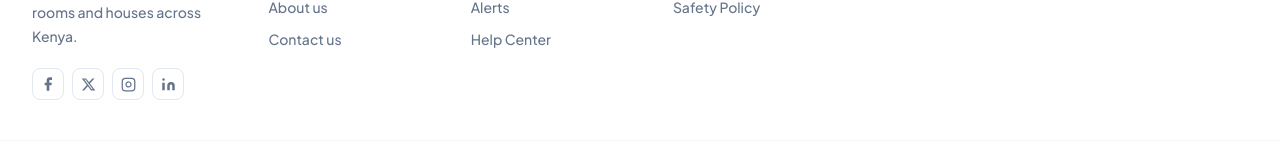
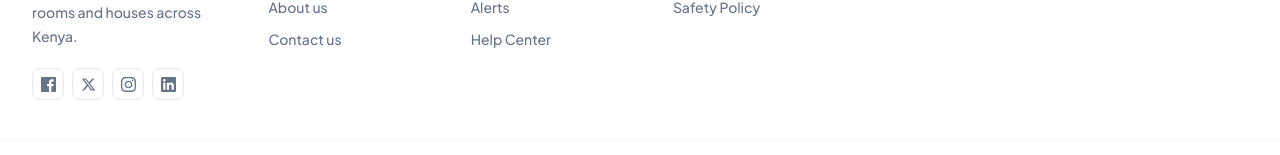
Before and after one commit to brolince-larry/staylynk-rentalmanagement_frontend_public_hunters, a React (Vite) app: page /about in a window 1280 px wide. Shown: the part 2119-2274 px from the top of the page. Built offline with nearby package versions, Linux system fonts and the light colour scheme; no server answers.

Commit message:
fix: point footer social icons to real profiles with brand-accurate SVGs

```diff
--- a/src/components/layout/PublicFooter.tsx
+++ b/src/components/layout/PublicFooter.tsx
@@ -35,16 +35,16 @@
 const socialLinks = [
   {
     label: 'Facebook',
-    href: '#',
+    href: 'https://facebook.com/profile.php?id=61592438087284',
     icon: (
-      <svg width="16" height="16" viewBox="0 0 24 24" fill="currentColor" aria-hidden="true">
-        <path d="M18 2h-3a5 5 0 00-5 5v3H7v4h3v8h4v-8h3l1-4h-4V7a1 1 0 011-1h3z" />
+      <svg width="15" height="15" viewBox="0 0 24 24" fill="currentColor" aria-hidden="true">
+        <path d="M22.675 0h-21.35c-.732 0-1.325.593-1.325 1.325v21.351c0 .731.593 1.324 1.325 1.324h11.495v-9.294h-3.128v-3.622h3.128v-2.671c0-3.1 1.893-4.788 4.659-4.788 1.325 0 2.463.098 2.795.142v3.24l-1.918.001c-1.504 0-1.795.715-1.795 1.763v2.313h3.587l-.467 3.622h-3.12v9.293h6.116c.73 0 1.323-.593 1.323-1.324v-21.35c0-.732-.593-1.325-1.325-1.325z" />
       </svg>
     ),
   },
   {
     label: 'X / Twitter',
-    href: '#',
+    href: 'https://x.com/Staylynkkenya',
     icon: (
       <svg width="15" height="15" viewBox="0 0 24 24" fill="currentColor" aria-hidden="true">
         <path d="M18.244 2.25h3.308l-7.227 8.26 8.502 11.24H16.17l-5.214-6.817L4.99 21.75H1.68l7.73-8.835L1.254 2.25H8.08l4.713 6.231zm-1.161 17.52h1.833L7.084 4.126H5.117z" />
@@ -53,22 +53,19 @@
   },
   {
     label: 'Instagram',
-    href: '#',
+    href: 'https://instagram.com/staylynk.ke',
     icon: (
-      <svg width="15" height="15" viewBox="0 0 24 24" fill="none" stroke="currentColor" strokeWidth="2" aria-hidden="true">
-        <rect x="2" y="2" width="20" height="20" rx="5" ry="5" />
-        <path d="M16 11.37A4 4 0 1112.63 8 4 4 0 0116 11.37z" />
-        <line x1="17.5" y1="6.5" x2="17.51" y2="6.5" />
+      <svg width="15" height="15" viewBox="0 0 24 24" fill="currentColor" aria-hidden="true">
+        <path d="M12 2.163c3.204 0 3.584.012 4.85.07 3.252.148 4.771 1.691 4.919 4.919.058 1.265.069 1.645.069 4.849 0 3.205-.012 3.584-.069 4.849-.149 3.225-1.664 4.771-4.919 4.919-1.266.058-1.644.07-4.85.07-3.204 0-3.584-.012-4.849-.07-3.26-.149-4.771-1.699-4.919-4.92-.058-1.265-.07-1.644-.07-4.849 0-3.204.012-3.583.07-4.849.149-3.227 1.664-4.771 4.919-4.919 1.266-.058 1.645-.07 4.849-.07zm0-2.163c-3.259 0-3.667.014-4.947.072-4.358.2-6.78 2.618-6.98 6.98-.059 1.281-.073 1.689-.073 4.948 0 3.259.014 3.668.072 4.948.2 4.358 2.618 6.78 6.98 6.98 1.281.058 1.689.072 4.948.072 3.259 0 3.668-.014 4.948-.072 4.354-.2 6.782-2.618 6.979-6.98.059-1.28.073-1.689.073-4.948 0-3.259-.014-3.667-.072-4.947-.196-4.354-2.617-6.78-6.979-6.98-1.281-.059-1.69-.073-4.949-.073zm0 5.838c-3.403 0-6.162 2.759-6.162 6.162s2.759 6.163 6.162 6.163 6.162-2.759 6.162-6.163c0-3.403-2.759-6.162-6.162-6.162zm0 10.162c-2.209 0-4-1.79-4-4 0-2.209 1.791-4 4-4s4 1.791 4 4c0 2.21-1.791 4-4 4zm6.406-11.845c-.796 0-1.441.645-1.441 1.44s.645 1.44 1.441 1.44c.795 0 1.439-.645 1.439-1.44s-.644-1.44-1.439-1.44z" />
       </svg>
     ),
   },
   {
     label: 'LinkedIn',
-    href: '#',
+    href: 'https://linkedin.com/company/staylynk',
     icon: (
       <svg width="15" height="15" viewBox="0 0 24 24" fill="currentColor" aria-hidden="true">
-        <path d="M16 8a6 6 0 016 6v7h-4v-7a2 2 0 00-2-2 2 2 0 00-2 2v7h-4v-7a6 6 0 016-6zM2 9h4v12H2z" />
-        <circle cx="4" cy="4" r="2" />
+        <path d="M20.447 20.452h-3.554v-5.569c0-1.328-.027-3.037-1.852-3.037-1.853 0-2.136 1.446-2.136 2.939v5.667H9.351V9h3.414v1.561h.046c.477-.9 1.637-1.85 3.37-1.85 3.601 0 4.267 2.37 4.267 5.455v6.286zM5.337 7.433c-1.144 0-2.063-.926-2.063-2.065 0-1.138.92-2.063 2.063-2.063 1.14 0 2.064.925 2.064 2.063 0 1.139-.925 2.065-2.064 2.065zm1.782 13.019H3.555V9h3.564v11.452zM22.225 0H1.771C.792 0 0 .774 0 1.729v20.542C0 23.227.792 24 1.771 24h20.451C23.2 24 24 23.227 24 22.271V1.729C24 .774 23.2 0 22.222 0h.003z" />
       </svg>
     ),
   },
@@ -97,6 +94,8 @@
               <a
                 key={link.label}
                 href={link.href}
+                target="_blank"
+                rel="noopener noreferrer"
                 aria-label={link.label}
                 className="flex h-8 w-8 items-center justify-center rounded-lg border border-slate-200 text-slate-500 transition hover:border-violet-300 hover:bg-violet-50 hover:text-violet-600 dark:border-white/[0.08] dark:text-white/40 dark:hover:border-violet-500/30 dark:hover:bg-violet-500/10 dark:hover:text-violet-400"
               >
```
